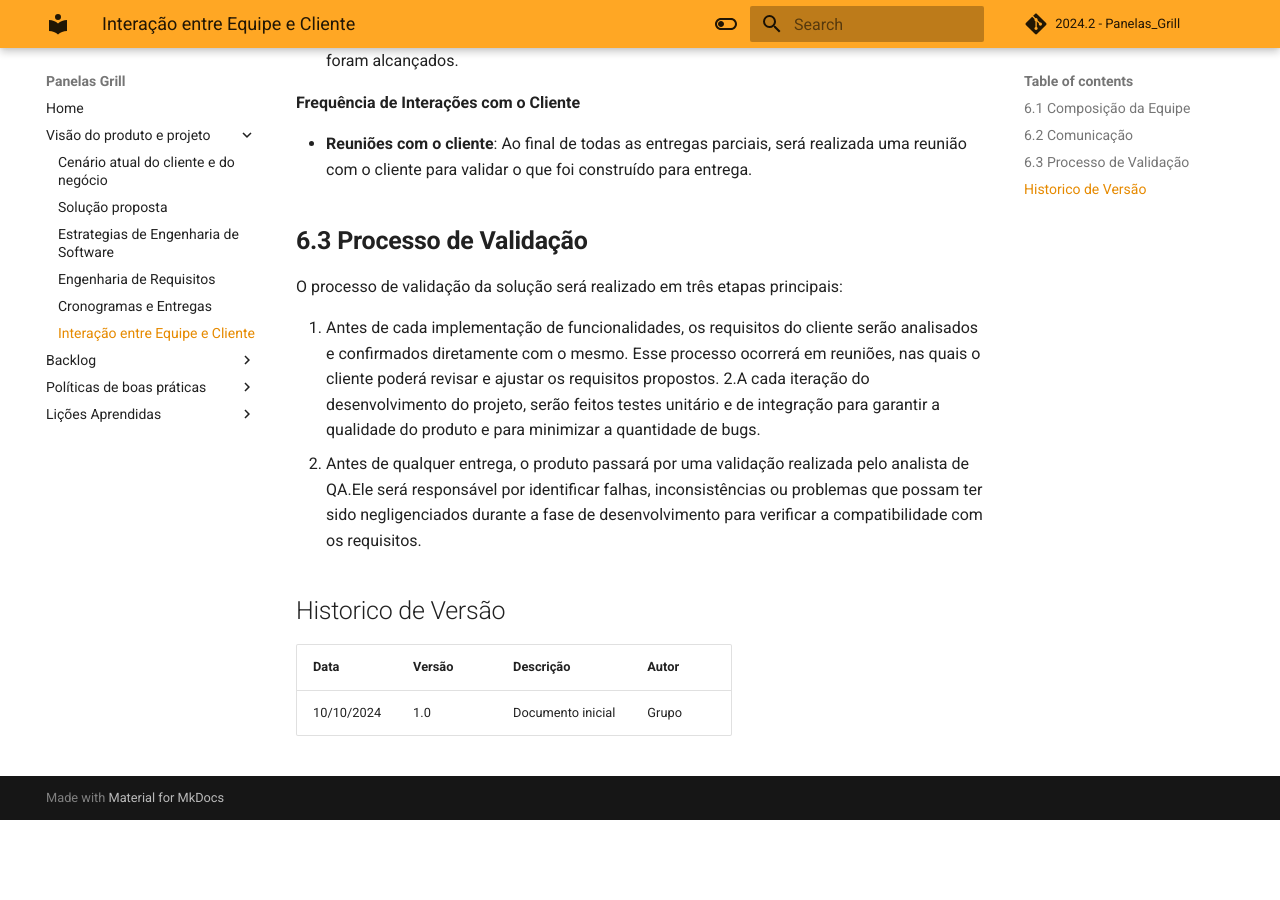
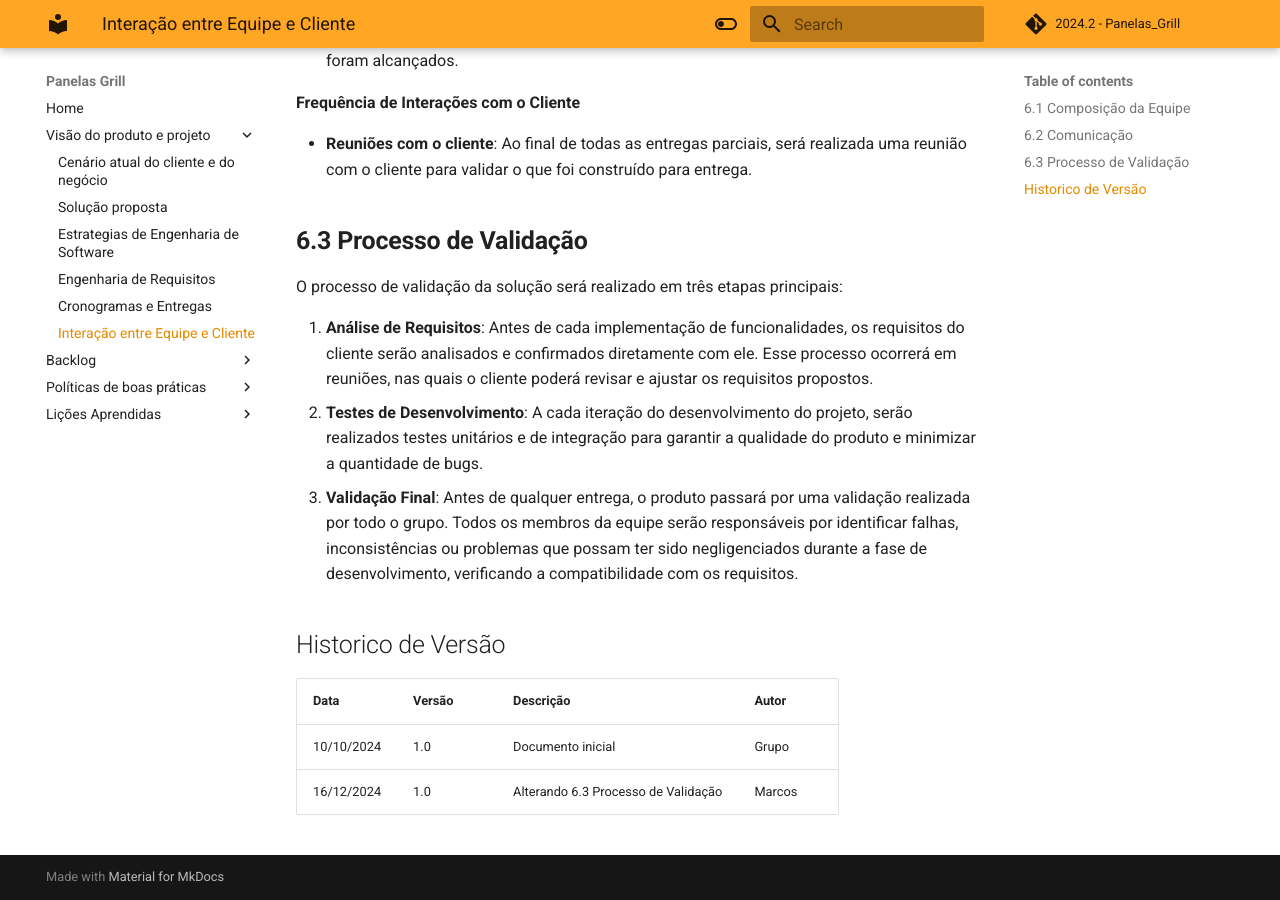
Before and after one commit to mdsreq-fga-unb/2024.2-T03-PanelasGrill, an MkDocs documentation site: the page built from docs/unidade1/sessao5.md, in a window 1280 px wide and 900 px high, scrolled down 1203 px. Built offline with MkDocs 1.6.1 and Material for MkDocs 9.7.7, drawn with Linux system fonts in a browser that asks for light colours; comment, search, counter and statistics services are not loaded; before the commit the page ends 2023 px from its top, so only the background shows below that.

Commit message:
docs: alterando 6.3 processo de validação

```diff
--- a/docs/unidade1/sessao5.md
+++ b/docs/unidade1/sessao5.md
@@ -62,18 +62,17 @@
 
 - **Reuniões com o cliente**: Ao final de todas as entregas parciais, será realizada uma reunião com o cliente para validar o que foi construído para entrega.
 
-
-
 ## **6.3 Processo de Validação**
 
 O processo de validação da solução será realizado em três etapas principais:
 
-1. Antes de cada implementação de funcionalidades, os requisitos do cliente serão analisados e confirmados diretamente com o mesmo. Esse processo ocorrerá em reuniões, nas quais o cliente poderá revisar e ajustar os requisitos propostos.
-2.A cada iteração do desenvolvimento do projeto, serão feitos testes unitário e de integração para garantir a qualidade do produto e para minimizar a quantidade de bugs.
-3. Antes de qualquer entrega, o produto passará por uma validação realizada pelo analista de QA.Ele será responsável por identificar falhas, inconsistências ou problemas que possam ter sido negligenciados durante a fase de desenvolvimento para verificar a compatibilidade com os requisitos.
-
+1. **Análise de Requisitos**: Antes de cada implementação de funcionalidades, os requisitos do cliente serão analisados e confirmados diretamente com ele. Esse processo ocorrerá em reuniões, nas quais o cliente poderá revisar e ajustar os requisitos propostos.
+2. **Testes de Desenvolvimento**: A cada iteração do desenvolvimento do projeto, serão realizados testes unitários e de integração para garantir a qualidade do produto e minimizar a quantidade de bugs.
+3. **Validação Final**: Antes de qualquer entrega, o produto passará por uma validação realizada por todo o grupo. Todos os membros da equipe serão responsáveis por identificar falhas, inconsistências ou problemas que possam ter sido negligenciados durante a fase de desenvolvimento, verificando a compatibilidade com os requisitos.
 
 ## Historico de Versão
+
 | Data       | Versão | Descrição                                             | Autor      |
 |------------|--------|-------------------------------------------------------|------------|
 | 10/10/2024 | 1.0    | Documento inicial  | Grupo    |
+| 16/12/2024 | 1.0    | Alterando 6.3 Processo de Validação | Marcos   |
```
